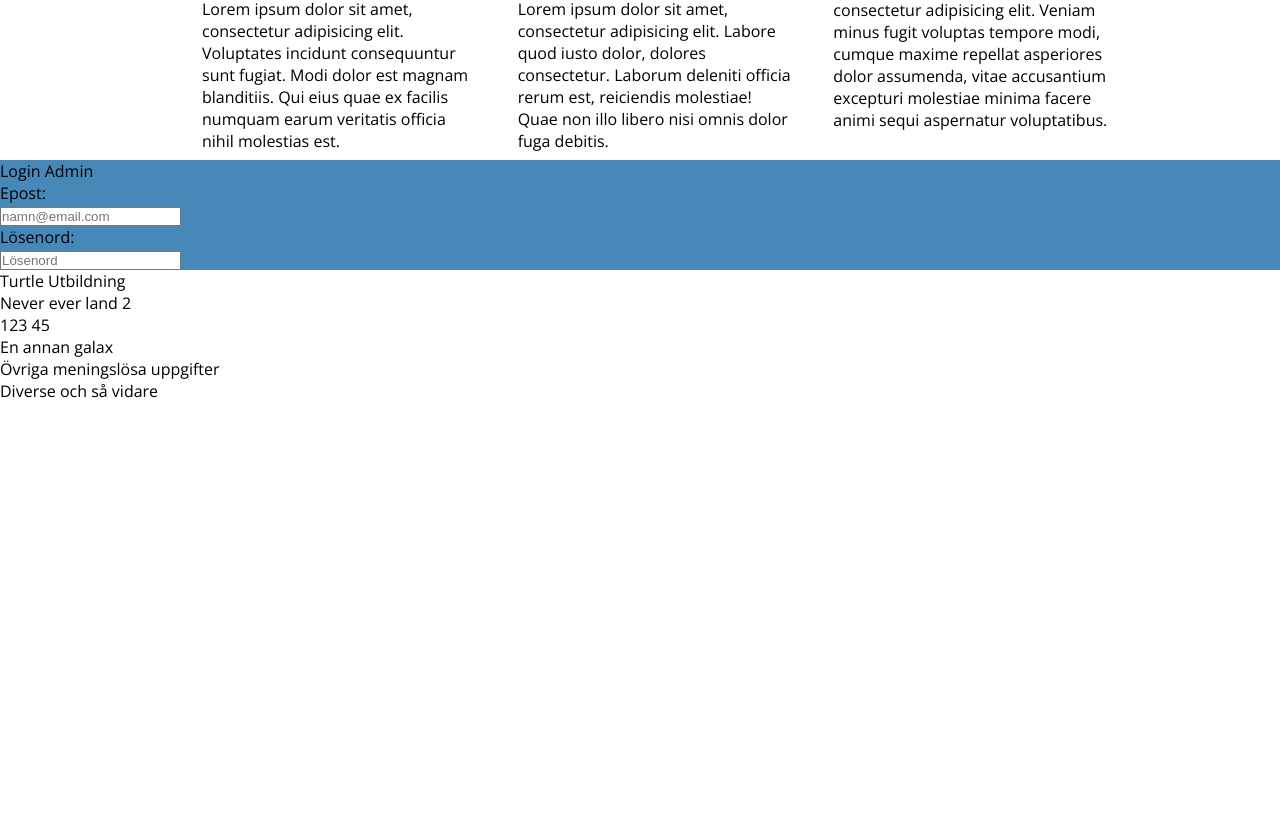
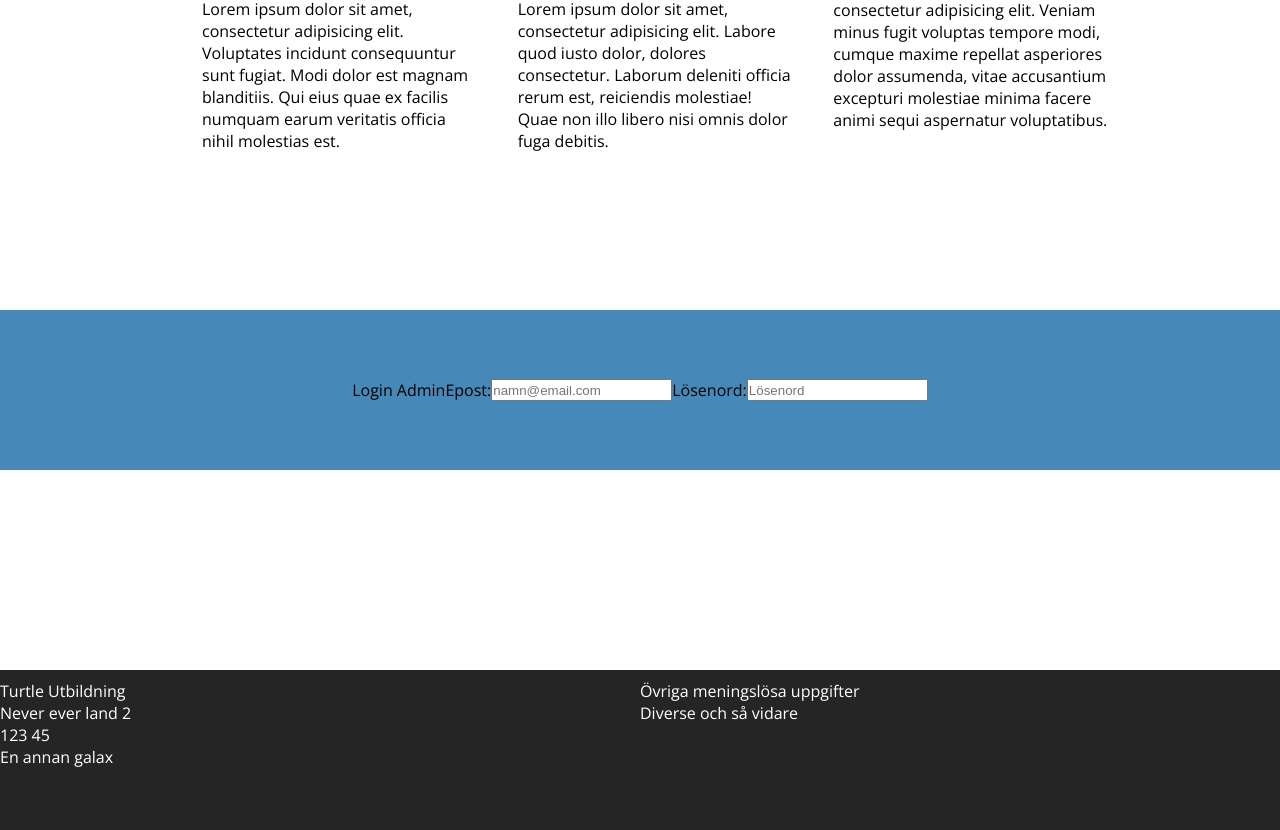
Before and after one commit to springsten/turtle, a plain HTML site: page index.html in a window 1280 px wide. Shown: the part 1527-2357 px from the top of the page. Before the commit the page ends 1929 px from the top, so only its background shows below. Drawn offline with nearby package versions, Linux system fonts and the light colour scheme.

Commit message:
Fixat lite mer med layout

```diff
--- a/index.html
+++ b/index.html
@@ -86,8 +86,8 @@
     </form>
   </div>
 
-  <footer>
-    <div class="footer-1">
+  <div class="footer">
+    <div class="footer-left">
       <p>Turtle Utbildning</p>
       <p>Never ever land 2</p <p>123 45</p>
       <p>En annan galax</p>
@@ -95,7 +95,7 @@
 
     </div>
 
-    <div class="footer-2">
+    <div class="footer-right">
       <p>Övriga meningslösa uppgifter</p>
       <p>Diverse och så vidare</p>
     </div>
--- a/style.css
+++ b/style.css
@@ -31,12 +31,13 @@
  }
 
  .logo a:hover {
-   color: red;
+   text-decoration: underline;
  }
 
-  .navbar ul {
-    padding-right: 100px;
-  }
+ .navbar ul {
+   padding-right: 100px;
+ }
+
  .navbar ul li {
    padding-top: 40px;
    display: inline;
@@ -86,7 +87,7 @@
  }
 
  .cards {
-   margin: 0 auto;
+   margin: 0 0 200px 0;
    max-width: 1000px;
    text-align: left;
    padding-top: 20px;
@@ -112,30 +113,45 @@
  }
 
  .login {
+   height: 150px;
+   display: flex;
+   align-items: center;
+   justify-content: center;
    margin-top: 50px;
    background-color: #4688b8;
+   margin-bottom: 200px;
+   padding: 5px;
  }
 
  .login form {
-   display: inline;
+   display: flex;
  }
 
  .login input {
    display: inline
  }
 
- footer {
-   padding-top: 100px;
-   margin: 0;
-   display: inline;
+ .footer {
+   height: 150px;
+   background-color: #252525;
+   padding-top: 10px;
+   display: flex;
  }
 
- .footer-1 {
-   display: inline;
+ .footer-left {
+   color: #fff;
    width: 50%;
+   /*display: flex;
+   flex-direction: column;
+   align-items: center;
+   justify-content: center;*/
  }
 
- .footer-2 {
-   display: inline;
+ .footer-right {
+   color: #fff;
    width: 50%;
+   /*display: flex;
+   flex-direction: column;
+   align-items: flex-end;
+   justify-content: center;*/
  }
```
Also changed, not shown: 1 other file.
